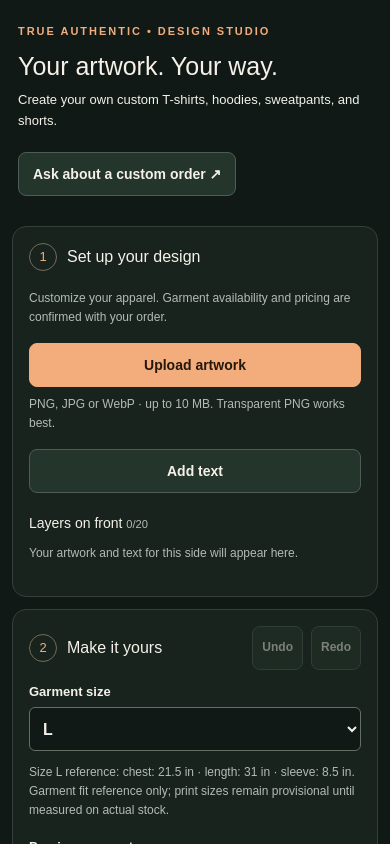
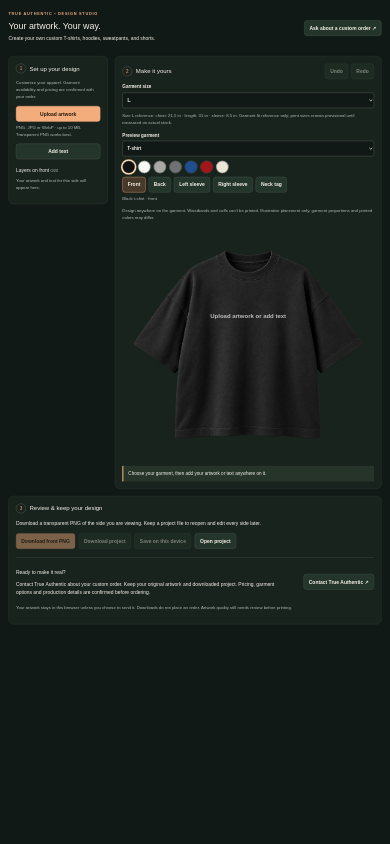
Before and after one commit to allin1xtra-ctrl/dtf-designer-clean, a Next.js app: page /customizer in a window 390 px wide. Shown: the top 844 px of the page. Built offline with nearby package versions, Linux system fonts and the light colour scheme.

Commit message:
Show the same side-by-side desktop layout on phones and tablets, scaled to fit the screen

```diff
--- a/components/true-authentic/TrueAuthenticDesigner.tsx
+++ b/components/true-authentic/TrueAuthenticDesigner.tsx
@@ -99,6 +99,13 @@ async function printableWarnings(project: Project, garment: GarmentId, color: st
   return warnings;
 }
 
+// Phones and small tablets show the same side-by-side layout as desktop, scaled to fit the screen.
+const DESKTOP_LAYOUT_WIDTH = 1100;
+function desktopLayoutCss(): string {
+  const r = `.${styles.root}[data-desktop-fit]`;
+  return `@media(max-width:800px){${r}{padding:24px}${r} .${styles.header}{display:flex;padding:0}${r} .${styles.header} a{margin-top:0}${r} .${styles.workspace}{grid-template-columns:280px minmax(0,1fr);gap:20px}${r} .${styles.panel},${r} .${styles.canvasPanel},${r} .${styles.review}{padding:20px}${r} .${styles.stage}{max-width:650px}${r} .${styles.service}{display:flex}${r} .${styles.service} a{width:auto}${r} h2{font-size:17px}${r} p:not(.${styles.muted}){font-size:14px}${r} .${styles.actions} button{flex:0 1 auto}${r} .${styles.canvasHeader} .${styles.row} button{font-size:14px;padding:11px 14px}}`;
+}
+
 export default function TrueAuthenticDesigner() {
   const [project, setProject] = useState<Project>(EMPTY_PROJECT);
   const [selectedId, setSelectedId] = useState<string | null>(null);
@@ -160,6 +167,26 @@ export default function TrueAuthenticDesigner() {
     });
     observer.observe(root); return () => { observer.disconnect(); cancelAnimationFrame(frame); };
   }, []);
+
+  const fitRef = useRef<HTMLDivElement>(null);
+  const [fitScale, setFitScale] = useState(1);
+  const [fitHeight, setFitHeight] = useState<number | undefined>(undefined);
+  useEffect(() => {
+    const outer = fitRef.current, root = rootRef.current;
+    if (!outer || !root) return;
+    const measure = () => {
+      const scale = Math.min(1, outer.clientWidth / DESKTOP_LAYOUT_WIDTH);
+      setFitScale(scale);
+      setFitHeight(scale < 1 ? Math.ceil(root.offsetHeight * scale) : undefined);
+    };
+    measure();
+    const observer = new ResizeObserver(measure);
+    observer.observe(outer); observer.observe(root);
+    return () => observer.disconnect();
+  }, []);
+  const fitted = fitScale < 1;
+  const [standalone, setStandalone] = useState(false);
+  useEffect(() => { setStandalone(window.parent === window); }, []);
 
   function commit(next: Project) {
     setHistory(previous => [...previous.slice(-19), project]); setFuture([]); setProject(next);
@@ -264,7 +291,10 @@ export default function TrueAuthenticDesigner() {
   }
   const mask = `url(${maskUrl(garment, garmentColor, activeView)})`;
 
-  return <div className={styles.root} ref={rootRef}>
+  return <div ref={fitRef} style={{ width: "100%", overflow: "hidden", height: fitHeight, minHeight: fitted && standalone ? "100vh" : undefined, background: "#101916" }}>
+  <style>{desktopLayoutCss()}</style>
+  <div className={styles.root} ref={rootRef} data-desktop-fit={fitted ? "" : undefined}
+    style={fitted ? { width: DESKTOP_LAYOUT_WIDTH, transform: `scale(${fitScale})`, transformOrigin: "top left" } : undefined}>
     <header className={styles.header}>
       <div><span className={styles.eyebrow}>TRUE AUTHENTIC • DESIGN STUDIO</span><h1>Your artwork. Your way.</h1><p>Create your own custom T-shirts, hoodies, sweatpants, and shorts.</p></div>
       <a href="https://www.ta-apparel.com/pages/contact" target="_top">Ask about a custom order ↗</a>
@@ -353,5 +383,6 @@ export default function TrueAuthenticDesigner() {
         <p className={styles.muted}>Your artwork stays in this browser unless you choose to send it. Downloads do not place an order. Artwork quality still needs review before printing.</p>
       </section>
     </div>
+  </div>
   </div>;
 }
```
